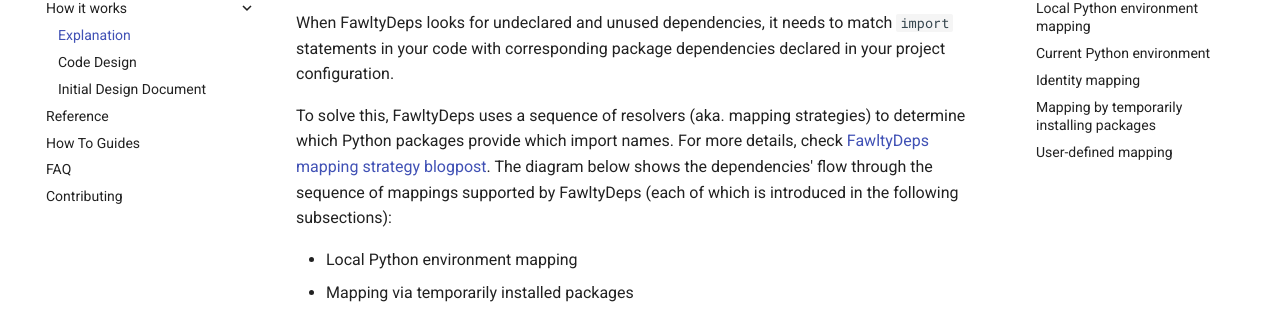
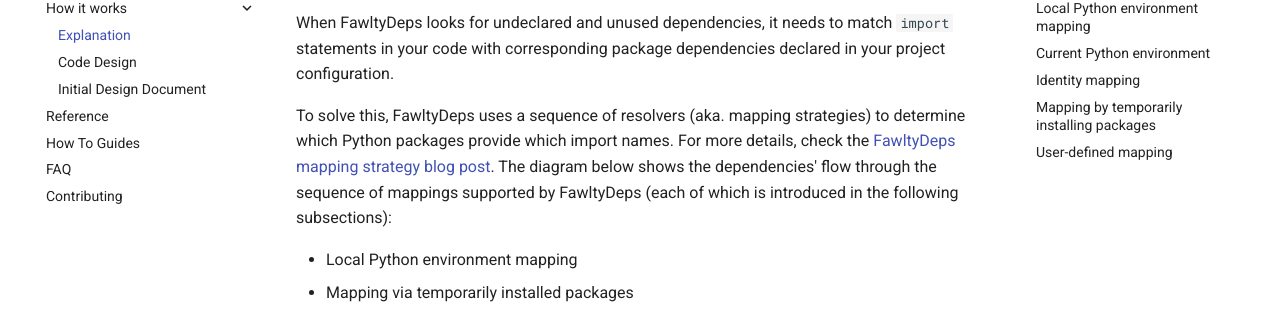
Before and after one commit to tweag/FawltyDeps, an MkDocs documentation site: the page built from docs/explanation.md, in a window 1280 px wide and 900 px high, scrolled down 396 px. Shown: the part 154-472 px from the top of the window. Built offline with MkDocs 1.6.1 and Material for MkDocs 9.7.7, drawn with Linux system fonts in a browser that asks for light colours; comment, search, counter and statistics services are not loaded.

Commit message:
Update docs/explanation.md
Co-authored-by: Johan Herland <johan.herland@tweag.io>

```diff
--- a/docs/explanation.md
+++ b/docs/explanation.md
@@ -17,7 +17,7 @@
 
 To solve this, FawltyDeps uses a sequence of resolvers (aka. mapping strategies)
 to determine which Python packages provide which import names. For more details,
-check [FawltyDeps mapping strategy blogpost](https://www.tweag.io/blog/2023-09-21-fawltydeps-mapping-strategy/). The diagram below
+check the [FawltyDeps mapping strategy blog post](https://www.tweag.io/blog/2023-09-21-fawltydeps-mapping-strategy/). The diagram below
 shows the dependencies' flow through the sequence of mappings supported by
 FawltyDeps (each of which is introduced in the following subsections):
 
```
